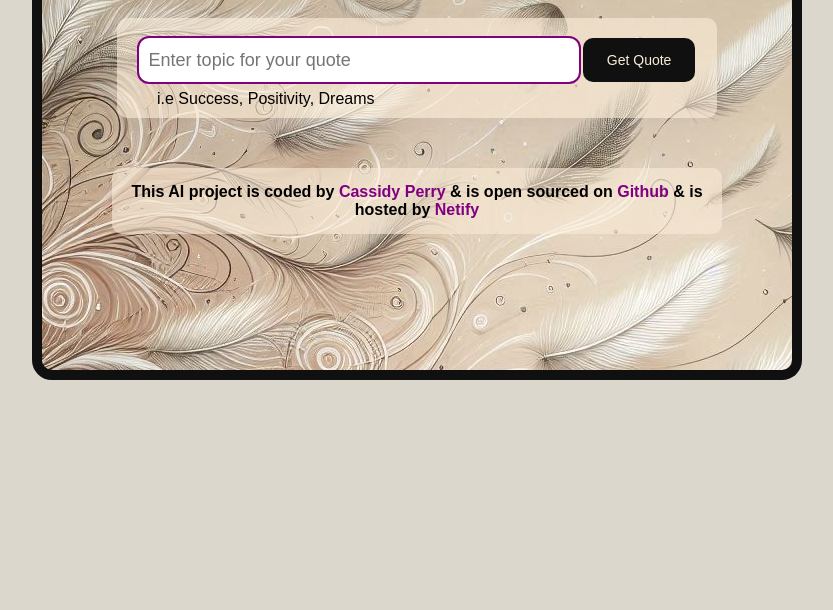
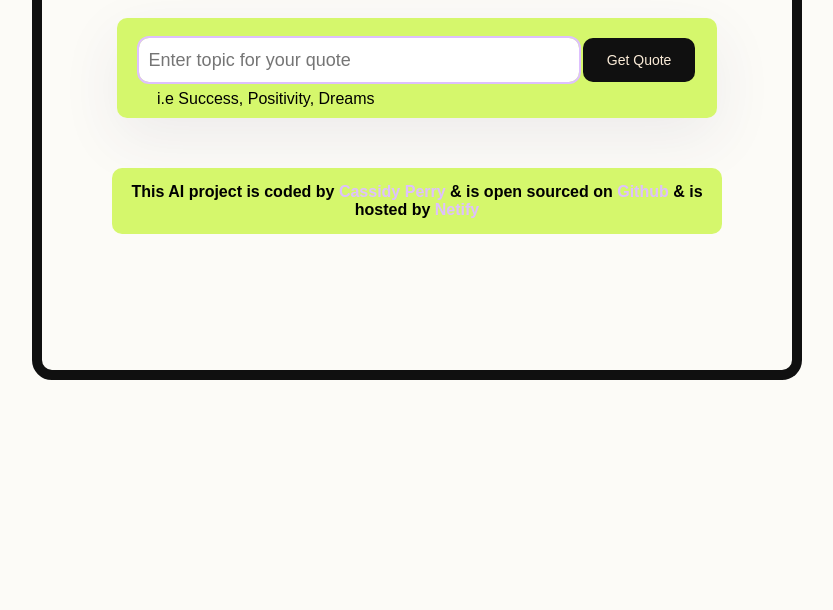
Before and after one commit to cass430/Quote_Generator, a plain HTML site: page index.html in a window 1280 px wide. Shown: the part 190-800 px from the top of the page, without its empty margins (223-1056 px from the left). Drawn offline with nearby package versions, Linux system fonts and the light colour scheme.

Commit message:
updated Css

```diff
--- a/src/styles.css
+++ b/src/styles.css
@@ -3,7 +3,7 @@ h1 {
 }
 body {
   font-family: Arial, Helvetica, sans-serif;
-  background-color: #dbd7cc;
+  background-color: #fcfbf7;
 }
 
 .container {
@@ -12,7 +12,7 @@ body {
   max-height: 700px;
   min-height: 500px;
   margin: auto;
-  background-image: url("images/Designer.jpeg");
+  background-image: url("images/jpg");
   border: 10px solid #101010;
   border-radius: 20px;
   margin-top: 50px;
@@ -30,7 +30,7 @@ form {
 }
 
 .form-wrapper {
-  background-color: rgba(250, 235, 215, 0.6);
+  background-color: rgba(204, 247, 74, 0.8);
   width: 80%;
   padding-top: 20px;
   padding-bottom: 10px;
@@ -71,7 +71,7 @@ form {
   text-align: center;
   max-width: 80%;
   max-height: 50%;
-  background-color: rgba(250, 235, 215, 0.6);
+  background-color: rgb(204, 247, 74, 0.8);
   border-radius: 10px;
   align-items: center;
   font-size: larger;
@@ -92,7 +92,7 @@ form {
 
 footer {
   font-weight: 600;
-  background-color: rgba(250, 235, 215, 0.6);
+  background-color: rgb(204, 247, 74, 0.8);
   border-radius: 10px;
   padding: 15px 5px;
 
@@ -103,7 +103,7 @@ footer {
 }
 
 footer a {
-  color: purple;
+  color: #dec0fe;
   text-decoration: none;
 }
 
@@ -113,10 +113,10 @@ footer a:hover {
 }
 
 .submit-button:hover {
-  background-color: purple;
+  background-color: #dec0fe;
   color: antiquewhite;
 }
 
 input:focus {
-  outline: 2px solid purple; /* Set the outline color and width */
+  outline: 2px solid #dec0fe; /* Set the outline color and width */
 }
```
Also changed, not shown: 1 other file.
